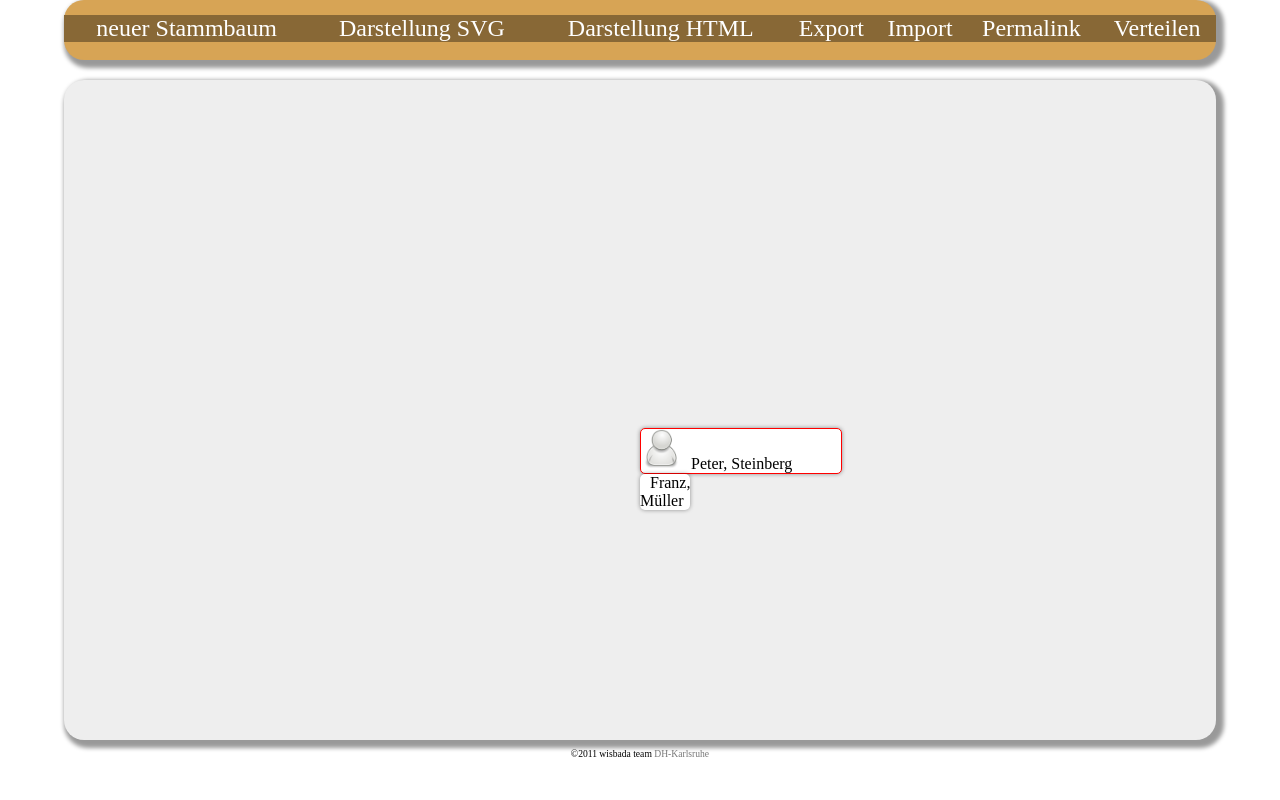
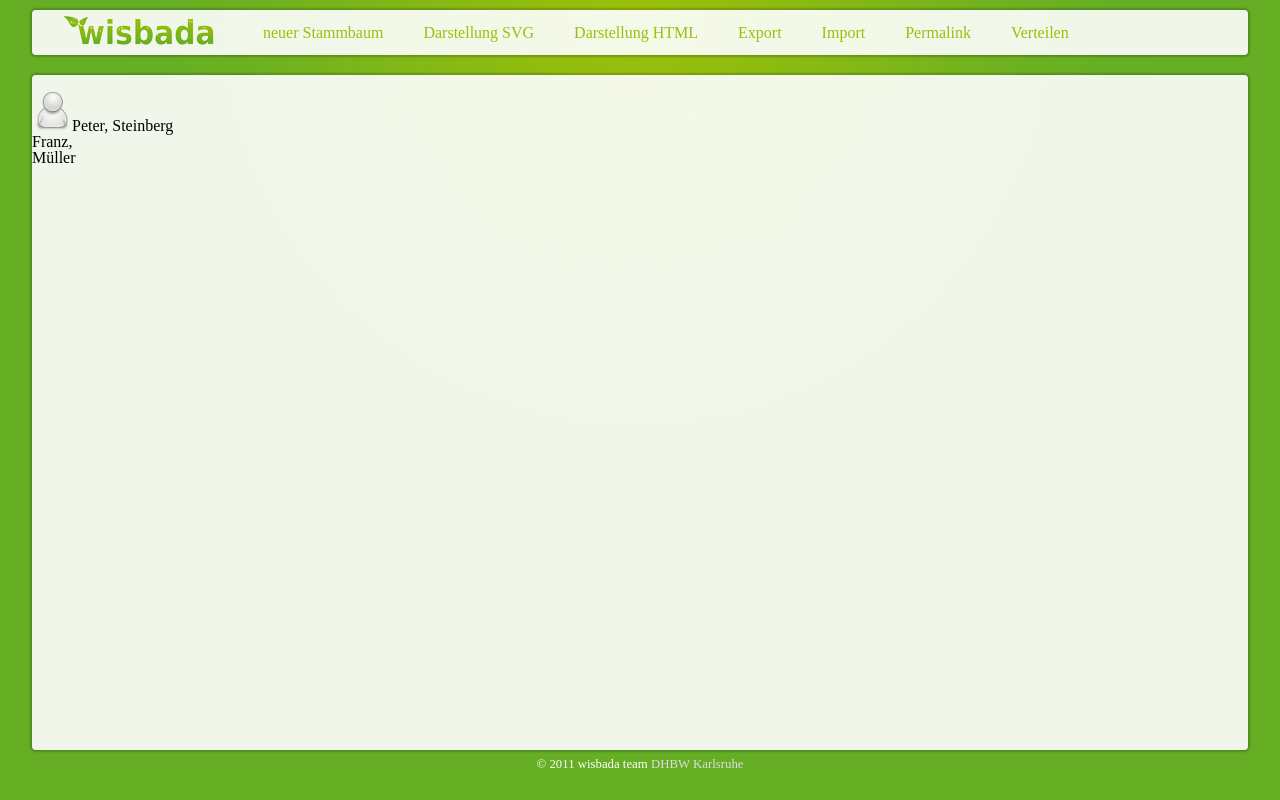
Before and after one commit to MichaelSpr/wisbada, a PHP site: page /www/index.php in a window 1280 px wide. Run offline with PHP 8.4, Linux system fonts and the light colour scheme.

Commit message:
logo, artwork, color scheme

```diff
--- a/www/index.php
+++ b/www/index.php
@@ -3,6 +3,10 @@
 	<head>
 		<meta http-equiv="Content-Type" content="application/xhtml+xml; charset=utf-8">
 		<title>Stammbaum</title>
+
+		<!--Zur lokalen Entwicklung: <base href="../" />-->
+		<link rel="icon" href="www/img/favicon.ico" type="image/x-icon">
+
 		<script type="text/javascript" src="www/libs/jquery-1.6.1.min.js"></script>
 		<script type="text/javascript" src="www/libs/xslt.js-3.2/jquery.xslt.pack.js"></script>
 		<script type="text/javascript" src="www/libs/xslt.js-3.2/xslt.js"></script>
@@ -50,28 +54,33 @@
 </style>
 	</head>
 	<body>
+		<div id="wrap">
+
 		<div id="menu" class="mainmenu">
-			<ul>
-				<li>
-					<a href="#">neuer Stammbaum</a>
+			<ul class="clearfix">
+				<li class="logo">
+					<a><img src="www/img/logo.png" alt="Stammbaum" width="167" height="42" /></a>
 				</li>
 				<li>
-					<a href="#" onclick="javascript:loadSVGView();">Darstellung SVG</a>
+					<a>neuer Stammbaum</a>
 				</li>
 				<li>
-					<a href="#" onclick="javascript:loadHTMLView();">Darstellung HTML</a>
+					<a onclick="javascript:loadSVGView();">Darstellung SVG</a>
 				</li>
 				<li>
-					<a href="#">Export</a>
+					<a onclick="javascript:loadHTMLView();">Darstellung HTML</a>
 				</li>
 				<li>
-					<a href="#">Import</a>
+					<a>Export</a>
 				</li>
 				<li>
-					<a href="#">Permalink</a>
+					<a>Import</a>
 				</li>
 				<li>
-					<a href="#">Verteilen</a>
+					<a>Permalink</a>
+				</li>
+				<li>
+					<a>Verteilen</a>
 				</li>
 			</ul>
 		</div>
@@ -79,8 +88,10 @@
 			&nbsp;
 		</div>
 		<div id="copyleft">
-			&copy;2011 wisbada team
-			<a href="http://www.dh-karlsruhe.de/">DH-Karlsruhe</a>
+			&copy; 2011 wisbada team
+			<a href="http://www.dhbw-karlsruhe.de/">DHBW Karlsruhe</a>
+		</div>
+
 		</div>
 	</body>
 </html>
--- a/www/style.css
+++ b/www/style.css
@@ -1,74 +1,142 @@
+/* http://meyerweb.com/eric/tools/css/reset/
+   v2.0 | 20110126
+   License: none (public domain)
+*/
+
+html, body, div, span, applet, object, iframe,
+h1, h2, h3, h4, h5, h6, p, blockquote, pre,
+a, abbr, acronym, address, big, cite, code,
+del, dfn, em, img, ins, kbd, q, s, samp,
+small, strike, strong, sub, sup, tt, var,
+b, u, i, center,
+dl, dt, dd, ol, ul, li,
+fieldset, form, label, legend,
+table, caption, tbody, tfoot, thead, tr, th, td,
+article, aside, canvas, details, embed,
+figure, figcaption, footer, header, hgroup,
+menu, nav, output, ruby, section, summary,
+time, mark, audio, video {
+	margin: 0;
+	padding: 0;
+	border: 0;
+	font-size: 100%;
+	font: inherit;
+	vertical-align: baseline;
+}
+/* HTML5 display-role reset for older browsers */
+article, aside, details, figcaption, figure,
+footer, header, hgroup, menu, nav, section {
+	display: block;
+}
+body {
+	line-height: 1;
+}
+ol, ul {
+	list-style: none;
+}
+blockquote, q {
+	quotes: none;
+}
+blockquote:before, blockquote:after,
+q:before, q:after {
+	content: '';
+	content: none;
+}
+table {
+	border-collapse: collapse;
+	border-spacing: 0;
+}
+
+em {
+	font-style: italic;
+	font-size: 0.9em;
+}
+
+strong {
+	font-weight: bold;
+}
 
 /*common stuff */
 body {
-	padding: 0px;
-	margin: 0px;
+	background: url(img/bg.jpg) top center no-repeat #66af24;
 }
+
+#wrap {
+	width: 95%;
+	min-width: 960px;
+	margin: 10px auto;
+}
+
 #copyleft {
-	font-size: 60%;
+	font-size: 0.8em;
 	text-align: center;
 	padding: 8px;
+	color: #FFF;
 }
 #copyleft a {
 	text-decoration: none;
-	color: #777777;
+	color: #DDD;
 }
 /* the main board */
 #board {
-	margin: 0px auto;
-	width: 90%;
-	background-color: #eeeeee;
-	border-radius: 20px;
-	box-shadow: 4px 4px  4px 4px rgba(0, 0, 0, 0.4);
+	background-color: rgba(255,255,255,0.9);
+	border-radius: 4px;
+	box-shadow: 0 0 2px 2px rgba(0,0,0, 0.2);
 	overflow: hidden;
-}
-/* the 'Person' container */
-.person {
-	position: relative;
-	border-radius: 5px;
-	background-color: #FFFFFF;
-	box-shadow: 0 0 4px rgba(0, 0, 0, 0.4);
-	top: 0px;
-	left: 0px;
-}
-.person span {
-	margin: 10px;
-}
-.rootperson {
-	border: 1px solid red;
 }
 
 /* menu styles */
-.mainmenu {
-	margin: 0px auto;
-	width: 90%;
+.mainmenu ul {
+	display: block;
+	padding: 0 4px;
+	margin: 0 0 20px 0;
+
+	background-color: rgba(255,255,255,0.9);
+	box-shadow: 0 0 2px 2px rgba(0,0,0, 0.2);
+	border-radius: 4px;
+
 }
-.mainmenu> ul {
-	width: 100%;
-	background-color: #d7a455;
-	height: 60px;
-	padding: 0px;
-	margin: 0px;
-	display: table;
-	box-shadow: 4px 4px  4px 4px rgba(0, 0, 0, 0.4);
-	border-radius: 20px;
-	margin-bottom: 20px;
+.mainmenu li {
+	display: block;
+	width: auto;
+	float: left;
 }
-.mainmenu> ul> li {
-	margin: 0;
-	padding: 0;
-	display: table-cell;
+.mainmenu a {
+	display: block;
+	height: 45px;
+	padding: 0 20px;
+
+	text-decoration: none;
+	text-align:center;
+	line-height: 45px;
+
+	color: #99c00c;
+
+	cursor: pointer;
 }
-.mainmenu> ul a {
+.mainmenu li:hover a {
+	color: #FFFFFF;
+	background-color: #99c00c;
+}
+
+/* Clearfix */
+.clearfix:after {
+	content: ".";
 	display: block;
-	text-decoration: none;
-	font-size: 24px;
-	color: #FFFFFF;
-	background-color: #886836;
-	text-align:center;
-	vertical-align:middle;
-	margin-top: 15px;
+	clear: both;
+	visibility: hidden;
+	line-height: 0;
+	height: 0;
 }
-.mainmenu> ul a:hover {
-	background-color: #70562c;
+
+.clearfix {
+	display: inline-block;
 }
+
+html[xmlns] .clearfix {
+	display: block;
+}
+
+* html .clearfix {
+	height: 1%;
+}
```
Also changed, not shown: www/img/bg.jpg (added), www/img/favicon.ico (added), www/img/logo.png (added).
